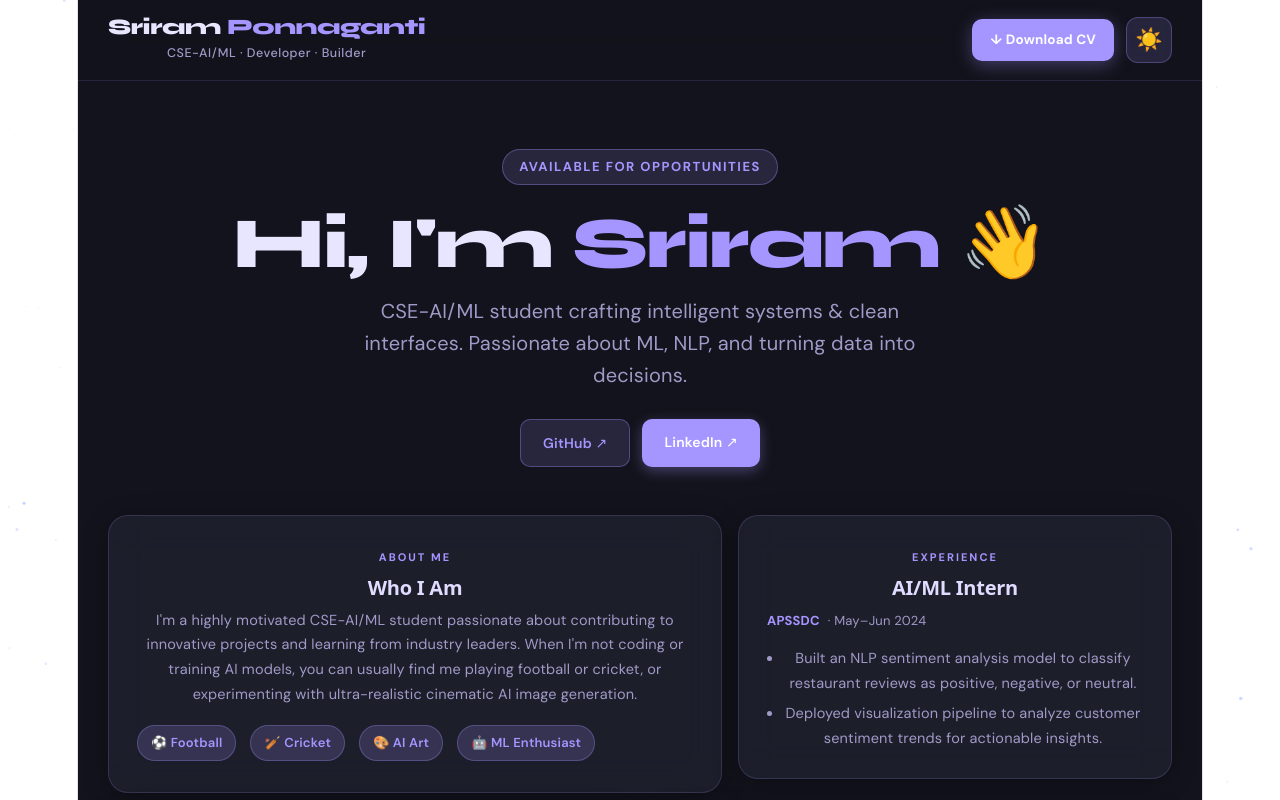
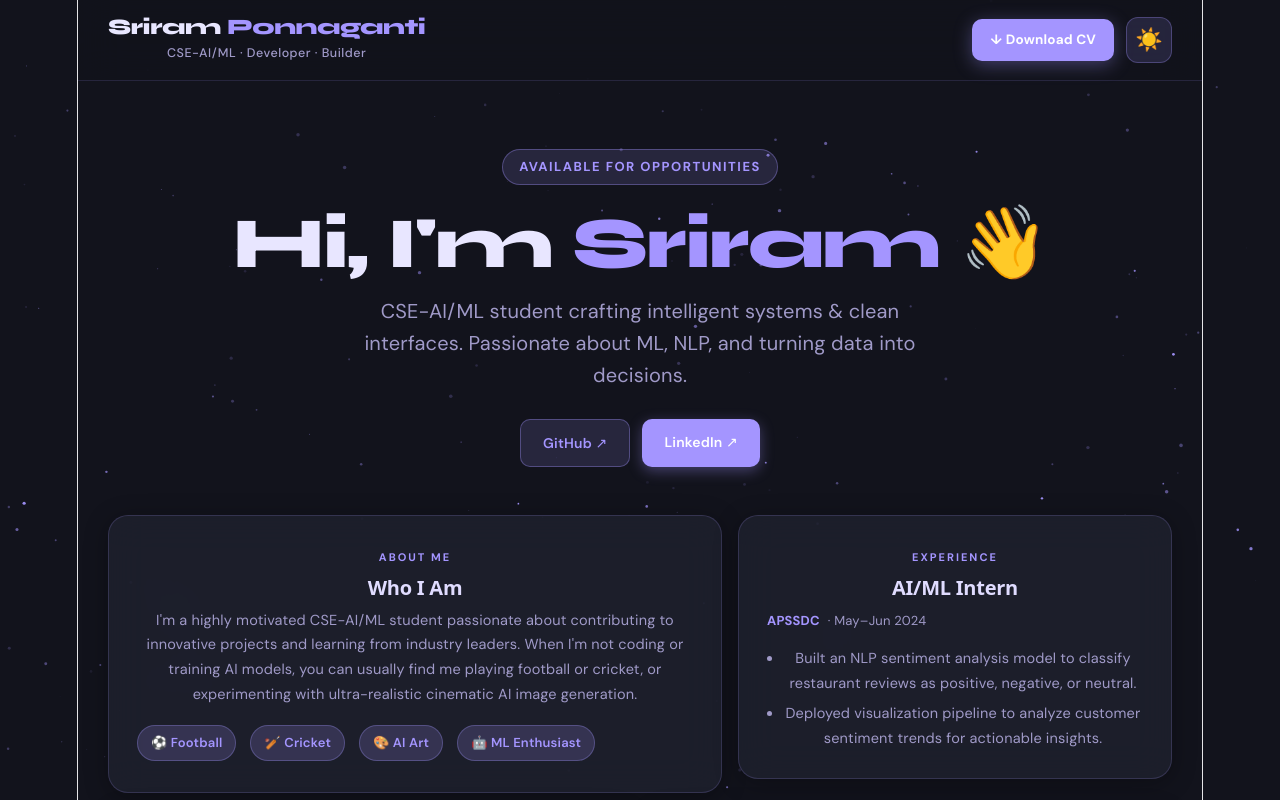
Before and after one commit to sriram-ponnaganti/por, a React (Vite) app: page / in a window 1280 px wide. Shown: the top 800 px of the page. Built offline with nearby package versions, Linux system fonts and the light colour scheme.

Commit message:
Update Portfolio.jsx

```diff
--- a/src/Portfolio.jsx
+++ b/src/Portfolio.jsx
@@ -60,7 +60,7 @@ function StarCanvas() {
         const alpha = s.opacity * (0.6 + 0.4 * Math.sin(s.twinkle));
         ctx.beginPath();
         ctx.arc(s.x, s.y, s.r, 0, Math.PI * 2);
-        ctx.fillStyle = `rgba(200, 210, 255, ${alpha})`;
+        ctx.fillStyle = `rgba(164, 149, 255, ${alpha})`;
         ctx.fill();
       });
 
@@ -76,8 +76,8 @@ function StarCanvas() {
           sh.x - Math.cos(sh.angle) * sh.len,
           sh.y - Math.sin(sh.angle) * sh.len
         );
-        grad.addColorStop(0, `rgba(200, 200, 255, ${sh.life * 0.9})`);
-        grad.addColorStop(1, "rgba(200, 200, 255, 0)");
+        grad.addColorStop(0, `rgba(164, 149, 255, ${sh.life * 0.9})`);
+        grad.addColorStop(1, "rgba(164, 149, 255, 0)");
         ctx.beginPath();
         ctx.moveTo(sh.x, sh.y);
         ctx.lineTo(sh.x - Math.cos(sh.angle) * sh.len, sh.y - Math.sin(sh.angle) * sh.len);
@@ -119,7 +119,7 @@ function LeafCanvas() {
     resize();
     window.addEventListener("resize", resize);
 
-    const LEAF_COLORS = ["#A0C878", "#B8D98E", "#88B464", "#C8E6A0", "#7BA05B", "#D4EDAA", "#6B9E4D"];
+    const LEAF_COLORS = ["#A495FF", "#C6BFFF", "#E8E6FF", "#D0CAFF", "#B8AFFF"];
     const N = 40;
 
     const makeLeaf = () => ({
@@ -131,7 +131,7 @@ function LeafCanvas() {
       rot: Math.random() * Math.PI * 2,
       rotSpeed: (Math.random() - 0.5) * 0.04,
       color: LEAF_COLORS[Math.floor(Math.random() * LEAF_COLORS.length)],
-      opacity: Math.random() * 0.5 + 0.35,
+      opacity: Math.random() * 0.25 + 0.1,
       wobble: Math.random() * Math.PI * 2,
       wobbleSpeed: Math.random() * 0.02 + 0.005,
     });
@@ -177,13 +177,13 @@ function LeafCanvas() {
       ctx.globalAlpha = opacity;
       ctx.beginPath();
       ctx.arc(x, y, r, 0, Math.PI * 2);
-      ctx.fillStyle = "rgba(180,180,180,0.6)";
+      ctx.fillStyle = "rgba(164, 149, 255, 0.3)";
       ctx.fill();
       const angle = -Math.PI / 2 + (Math.random() - 0.5) * 0.3;
       ctx.beginPath();
       ctx.moveTo(x, y);
       ctx.lineTo(x + Math.cos(angle) * stemLen, y + Math.sin(angle) * stemLen);
-      ctx.strokeStyle = "rgba(150,150,150,0.5)";
+      ctx.strokeStyle = "rgba(164, 149, 255, 0.2)";
       ctx.lineWidth = 0.6;
       ctx.stroke();
       ctx.restore();
@@ -329,11 +329,10 @@ export default function Portfolio() {
   const subCol = dark ? "#A09AC8" : "#6b64a0";
   const cardText = dark ? "#e0dcff" : "#1a1730";
 
-  const styles = {
+const styles = {
     page: {
       minHeight: "100vh",
-      background: bg,
-      transition: "background 0.5s ease",
+      background: "transparent",
       fontFamily: "'DM Sans', 'Segoe UI', sans-serif",
       position: "relative",
       zIndex: 1,
@@ -366,9 +365,20 @@ export default function Portfolio() {
     <>
       <link href="https://fonts.googleapis.com/css2?family=DM+Sans:ital,wght@0,300;0,400;0,500;0,600;0,700;1,400&family=Syne:wght@600;800&display=swap" rel="stylesheet" />
       <div style={overlayStyle} />
-      {dark ? <StarCanvas /> : <LeafCanvas />}
 
-      <div style={styles.page}>
+      {/* 1. Fixed Base Background Layer */}
+      <div style={{ position: "fixed", inset: 0, background: bg, transition: "background 0.5s ease", zIndex: -1 }} />
+
+      {/* 2. Cross-fading Canvases */}
+      <div style={{ position: "fixed", inset: 0, opacity: dark ? 1 : 0, transition: "opacity 0.8s ease", zIndex: 0, pointerEvents: "none" }}>
+        <StarCanvas />
+      </div>
+      <div style={{ position: "fixed", inset: 0, opacity: dark ? 0 : 1, transition: "opacity 0.8s ease", zIndex: 0, pointerEvents: "none" }}>
+        <LeafCanvas />
+      </div>
+
+      {/* 3. Transparent page container */}
+      <div style={{ ...styles.page, background: "transparent", transition: "none" }}>
         {/* ── HEADER ── */}
         <header style={{
           position: "sticky", top: 0, zIndex: 100,
```
